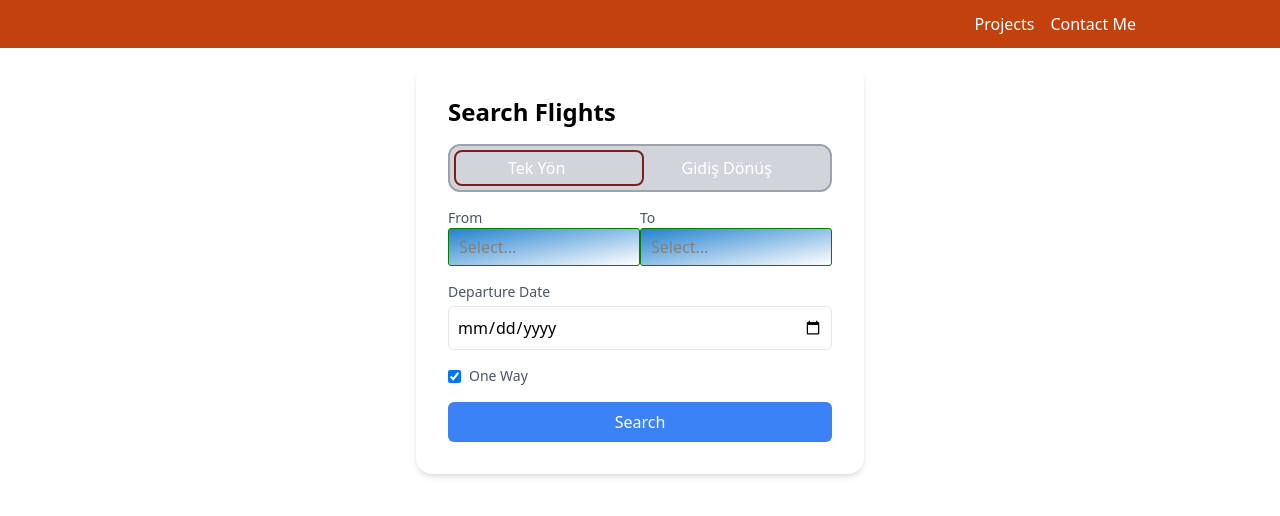
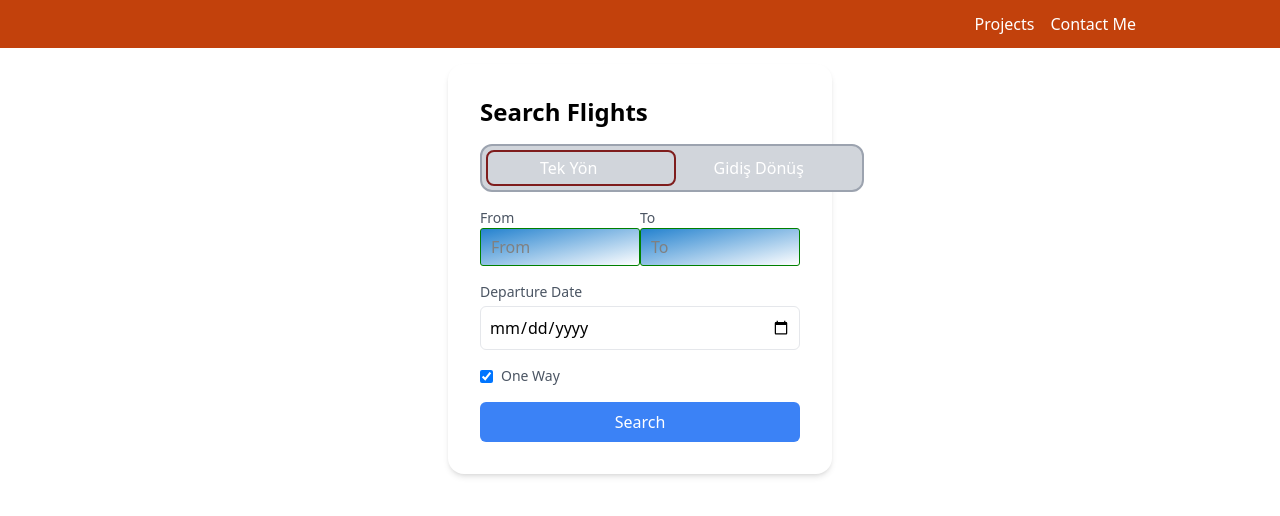
Before and after one commit to Berkan-Bilgin/flight-search-app, a Next.js app: page / in a window 1280 px wide. Shown: the top 516 px of the page. Built offline with nearby package versions, Linux system fonts and the light colour scheme.

Commit message:
changed root div width

```diff
--- a/src/components/SearchForm/SearchForm.tsx
+++ b/src/components/SearchForm/SearchForm.tsx
@@ -29,7 +29,7 @@ const SearchForm = ({ onSubmit }) => {
   const { setDepartureAirport, arrivalOptions } = useFlightOptions();
 
   return (
-    <div className="max-w-md mx-auto bg-white p-8 rounded-2xl shadow-md ">
+    <div className="max-w-sm mx-auto bg-white p-8 rounded-2xl shadow-md">
       <h2 className="text-2xl font-semibold mb-4 ">Search Flights</h2>
       <Formik
         initialValues={{
@@ -58,6 +58,7 @@ const SearchForm = ({ onSubmit }) => {
                   name="departureAirport"
                   component={CustomSelect}
                   options={airportOptions}
+                  placeholder="From"
                   onChange={(option) => {
                     setFieldValue('departureAirport', option ? option.value : '');
                     setDepartureAirport(option ? option.value : null);
@@ -73,6 +74,7 @@ const SearchForm = ({ onSubmit }) => {
                 <Field
                   name="arrivalAirport"
                   component={CustomSelect}
+                  placeholder="To"
                   options={arrivalOptions} // arrivalOptions'u kullanın
                 />
                 <ErrorMessage name="arrivalAirport" component="div" className="text-red-500 text-sm" />
```
